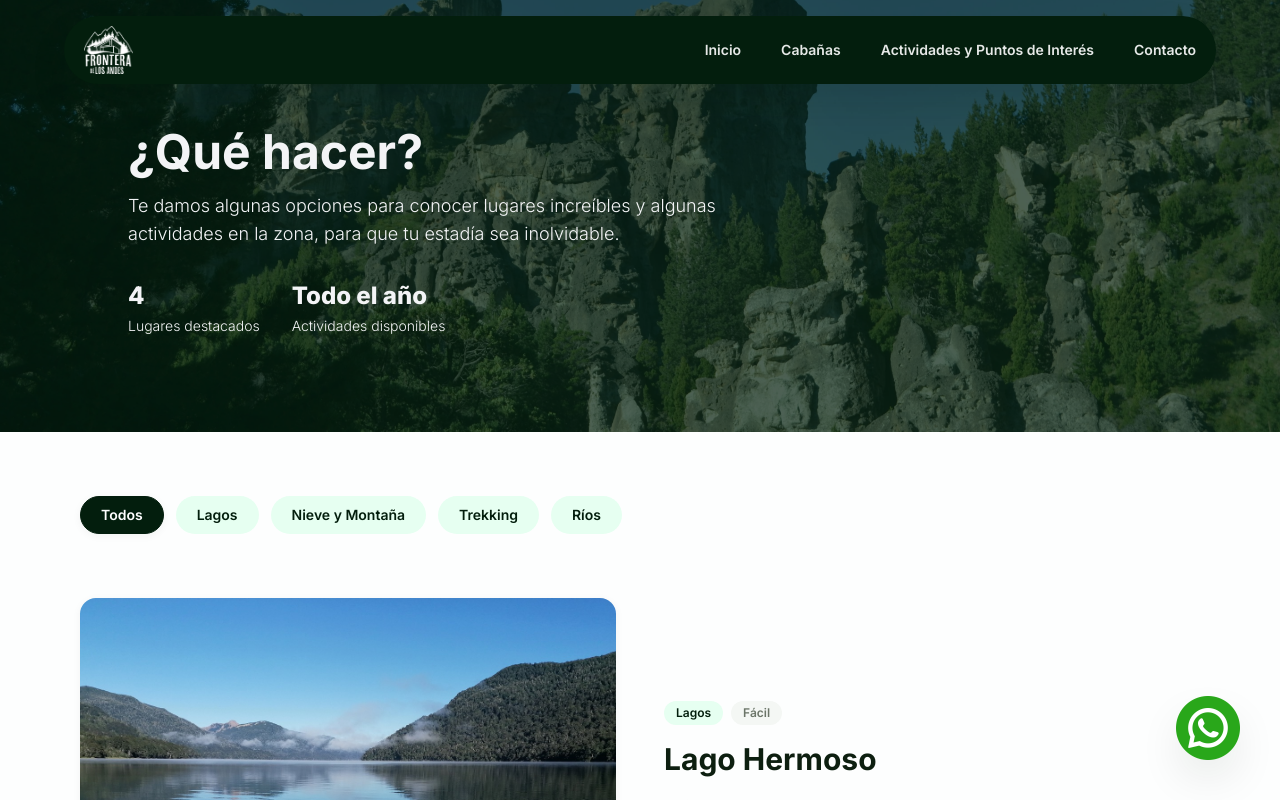
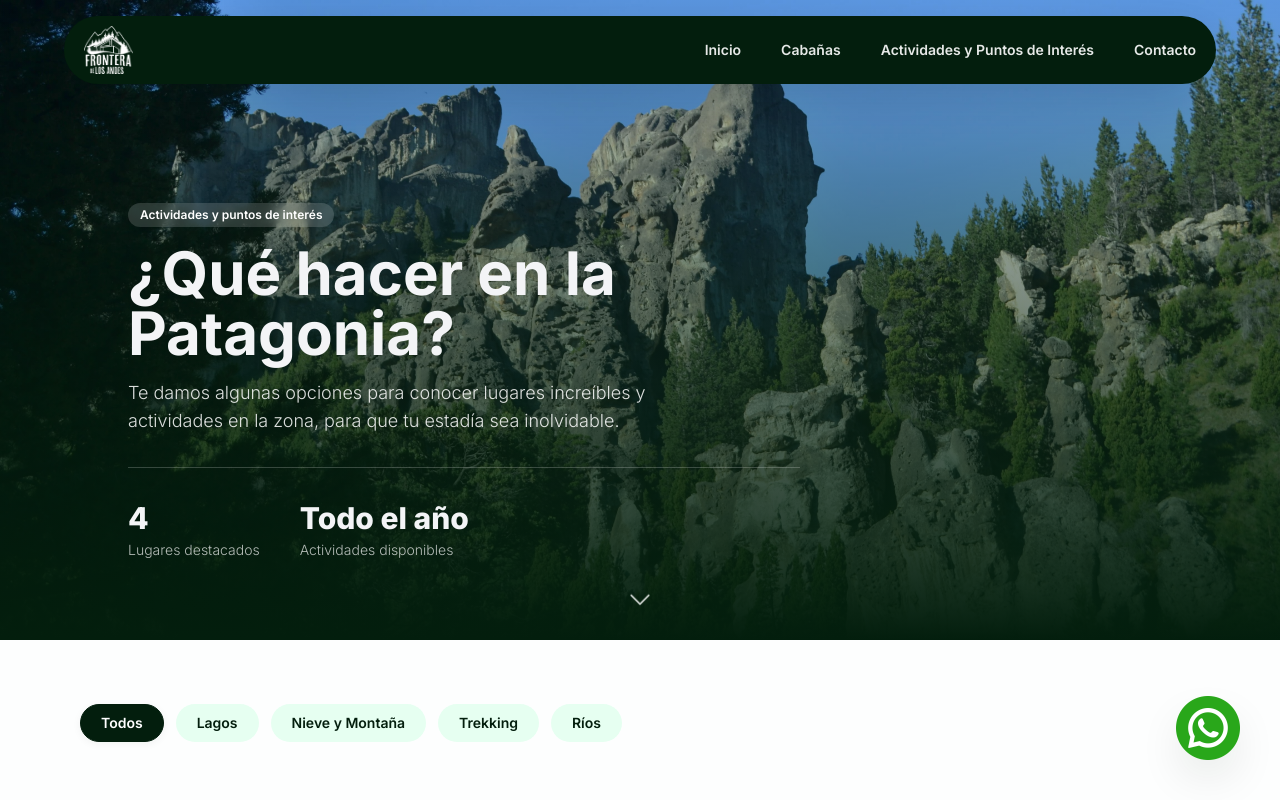
Before and after one commit to TomiDepaa/frontera-de-los-andes, a Next.js app: page /whatDo in a window 1280 px wide. Shown: the top 800 px of the page. Built offline with nearby package versions, Linux system fonts and the light colour scheme.

Commit message:
Agregue el docker compose

```diff
--- a/src/app/cabins/page.jsx
+++ b/src/app/cabins/page.jsx
@@ -1,4 +1,5 @@
 "use client";
+import { ChevronDownIcon } from "@heroicons/react/24/outline";
 import CabinsGallery from "@/components/gallery/cabinsGallery";
 
 const services = [
@@ -20,35 +21,53 @@ const services = [
 export default function Cabins() {
   return (
     <main>
-      <section className="pt-32 pb-16 w-full relative bg-cabins-headCabins bg-cover bg-center">
-        <div className="absolute inset-0 bg-green-brand/80"></div>
-        <div className="relative px-5 md:px-32 2xl:px-48 text-gray-200">
-          <h1 className="text-4xl font-bold">
+      <section className="relative min-h-[60vh] md:min-h-[75vh] flex flex-col justify-end px-5 md:px-32 2xl:px-48 pb-14 md:pb-20 bg-cabins-headCabins bg-cover bg-center">
+        <div className="absolute inset-0 bg-gradient-to-t from-green-brand via-green-brand/55 to-green-brand/10"></div>
+
+        <div className="relative text-gray-100 max-w-2xl">
+          <span className="inline-block px-3 py-1 rounded-full bg-white/15 backdrop-blur-sm text-white text-xs font-semibold">
+            Nuestras cabañas
+          </span>
+          <h1 className="pt-4 text-4xl md:text-6xl font-bold leading-tight">
             Acerca de Nuestras Cabañas
           </h1>
-          <p className="pt-3 text-lg font-light max-w-2xl">
-            Disfruta de una estancia única en nuestras acogedoras cabañas en
-            Villa Río Hermoso, San Martin de los Andes, rodeadas de
+          <p className="pt-4 text-lg font-light text-white/85 max-w-xl">
+            Disfrutá de una estancia única en nuestras acogedoras cabañas en
+            Villa Río Hermoso, San Martín de los Andes, rodeadas de
             naturaleza y equipadas con todo el confort para tu descanso.
           </p>
-          <div className="py-10 grid grid-cols-1 md:grid-cols-3 gap-8 max-w-2xl">
+          <div className="flex flex-wrap gap-x-10 gap-y-4 pt-8 mt-8 border-t border-white/20">
             <div>
-              <h4 className="text-2xl font-extrabold">3</h4>
-              <p className="font-light pt-1">Cabañas disponibles</p>
+              <h4 className="text-3xl font-extrabold">3</h4>
+              <p className="font-light text-sm pt-1 text-white/70">
+                Cabañas disponibles
+              </p>
             </div>
             <div>
-              <h4 className="text-2xl font-extrabold">6 personas</h4>
-              <p className="font-light pt-1">Capacidad máxima por cabaña</p>
+              <h4 className="text-3xl font-extrabold">6</h4>
+              <p className="font-light text-sm pt-1 text-white/70">
+                Personas por cabaña
+              </p>
             </div>
             <div>
-              <h4 className="text-xl font-extrabold">Servicios incluidos</h4>
-              <p className="font-light pt-1">Wi-Fi, calefación, y muchos más</p>
+              <h4 className="text-lg font-bold">Servicios incluidos</h4>
+              <p className="font-light text-sm pt-1 text-white/70">
+                Wi-Fi, calefacción y mucho más
+              </p>
             </div>
           </div>
         </div>
+
+        <a
+          href="#info"
+          aria-label="Ir a la información de las cabañas"
+          className="absolute bottom-5 left-1/2 -translate-x-1/2 z-[1]"
+        >
+          <ChevronDownIcon className="w-7 h-7 text-white/80 hover:text-white transition-colors animate-bounce" />
+        </a>
       </section>
 
-      <section className="px-5 md:px-20 2xl:px-40 py-16 md:py-24 space-y-8 flex flex-col items-center md:grid md:grid-cols-2 md:gap-10 md:space-y-0">
+      <section id="info" className="px-5 md:px-20 2xl:px-40 py-16 md:py-24 space-y-8 flex flex-col items-center md:grid md:grid-cols-2 md:gap-10 md:space-y-0">
         <div className="space-y-4">
           <h2 className="text-3xl font-bold text-ink">Info de las Cabañas</h2>
           <p className="text-lg text-muted leading-relaxed">
--- a/src/app/page.jsx
+++ b/src/app/page.jsx
@@ -55,9 +55,9 @@ export default function Home() {
         <a
           href="#descubre"
           aria-label="Ir a la siguiente sección"
-          className="absolute bottom-16 left-1/2 -translate-x-1/2 z-[1] animate-bounce"
+          className="absolute bottom-16 left-1/2 -translate-x-1/2 z-[1]"
         >
-          <ChevronDownIcon className="w-8 h-8 text-white/80 hover:text-white transition-colors" />
+          <ChevronDownIcon className="w-8 h-8 text-white/80 hover:text-white transition-colors animate-bounce" />
         </a>
       </section>
 
@@ -105,7 +105,7 @@ export default function Home() {
       </section>
 
       <section
-        className="relative min-h-screen bg-fixed bg-cover bg-center flex items-center justify-center text-center px-5"
+        className="relative h-[60vh] md:h-[75vh] bg-fixed bg-cover bg-center flex items-center justify-center text-center px-5"
         style={{ backgroundImage: "url('/images/cabins/CabanasDesdeCalle.jpg')" }}
       >
         <div className="absolute inset-0 bg-green-brand/60"></div>
--- a/src/app/whatDo/page.jsx
+++ b/src/app/whatDo/page.jsx
@@ -1,5 +1,6 @@
 "use client";
 import { useMemo, useState } from "react";
+import { ChevronDownIcon } from "@heroicons/react/24/outline";
 import ActivityCard from "@/components/cardPlacesAndActivities/activityCard";
 import ActivityFilters from "@/components/cardPlacesAndActivities/activityFilters";
 
@@ -56,29 +57,46 @@ export default function Activities() {
 
   return (
     <main>
-      <section className="relative pt-32 pb-16 md:pb-24 px-5 md:px-32 2xl:px-48 bg-whatToDo bg-cover bg-center">
-        <div className="absolute inset-0 bg-green-brand/70"></div>
+      <section className="relative min-h-[65vh] md:min-h-[80vh] flex flex-col justify-end px-5 md:px-32 2xl:px-48 pb-14 md:pb-20 bg-whatToDo bg-cover bg-center">
+        <div className="absolute inset-0 bg-gradient-to-t from-green-brand via-green-brand/55 to-green-brand/10"></div>
+
         <div className="relative text-gray-100 max-w-2xl">
-          <h1 className="text-4xl md:text-5xl font-bold">¿Qué hacer?</h1>
-          <p className="pt-4 text-lg font-light">
+          <span className="inline-block px-3 py-1 rounded-full bg-white/15 backdrop-blur-sm text-white text-xs font-semibold">
+            Actividades y puntos de interés
+          </span>
+          <h1 className="pt-4 text-4xl md:text-6xl font-bold leading-tight">
+            ¿Qué hacer en la Patagonia?
+          </h1>
+          <p className="pt-4 text-lg font-light text-white/85 max-w-xl">
             Te damos algunas opciones para conocer lugares increíbles y
-            algunas actividades en la zona, para que tu estadía sea
-            inolvidable.
+            actividades en la zona, para que tu estadía sea inolvidable.
           </p>
-          <div className="flex gap-8 pt-8">
+          <div className="flex gap-10 pt-8 mt-8 border-t border-white/20">
             <div>
-              <h4 className="text-2xl font-extrabold">{activities.length}</h4>
-              <p className="font-light text-sm pt-1">Lugares destacados</p>
+              <h4 className="text-3xl font-extrabold">{activities.length}</h4>
+              <p className="font-light text-sm pt-1 text-white/70">
+                Lugares destacados
+              </p>
             </div>
             <div>
-              <h4 className="text-2xl font-extrabold">Todo el año</h4>
-              <p className="font-light text-sm pt-1">Actividades disponibles</p>
+              <h4 className="text-3xl font-extrabold">Todo el año</h4>
+              <p className="font-light text-sm pt-1 text-white/70">
+                Actividades disponibles
+              </p>
             </div>
           </div>
         </div>
+
+        <a
+          href="#actividades"
+          aria-label="Ir a las actividades"
+          className="absolute bottom-5 left-1/2 -translate-x-1/2 z-[1]"
+        >
+          <ChevronDownIcon className="w-7 h-7 text-white/80 hover:text-white transition-colors animate-bounce" />
+        </a>
       </section>
 
-      <section className="px-5 md:px-20 2xl:px-40 pt-10 md:pt-16">
+      <section id="actividades" className="px-5 md:px-20 2xl:px-40 pt-10 md:pt-16">
         <ActivityFilters
           categories={categories}
           active={activeFilter}
```
Also changed, not shown: docker-compose.yml (added, +24 -0 lines), 2 other files (tests, documents, lock files or other folders).
